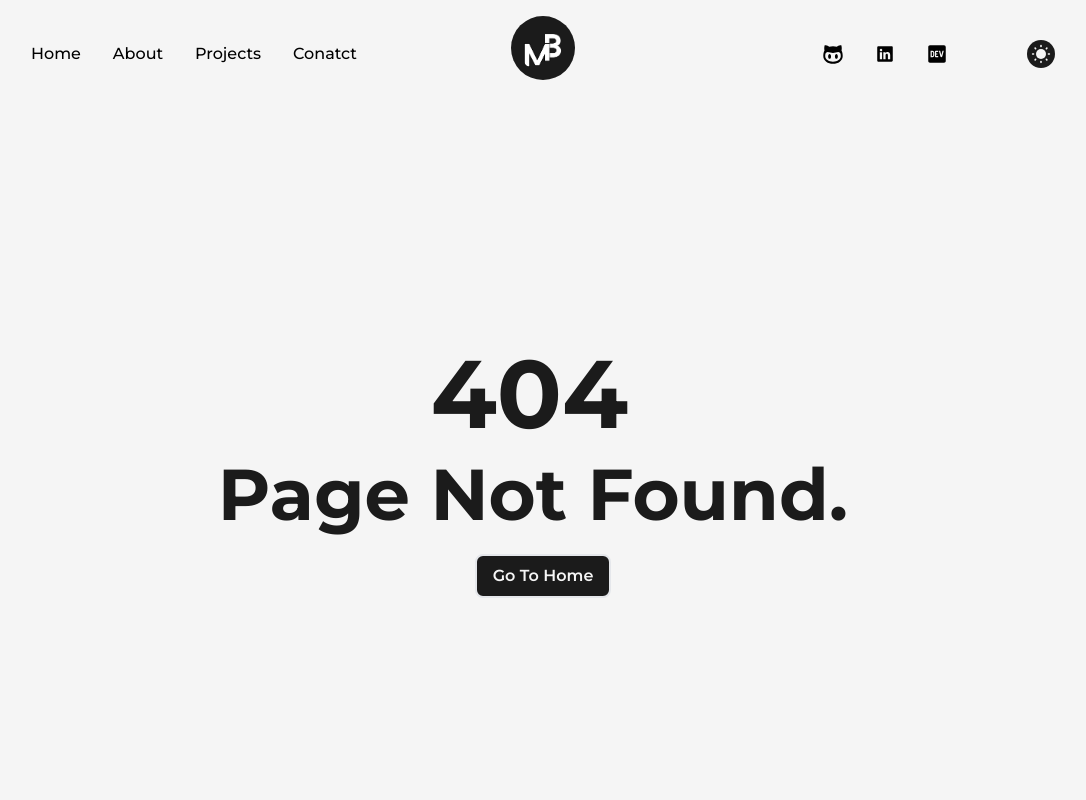
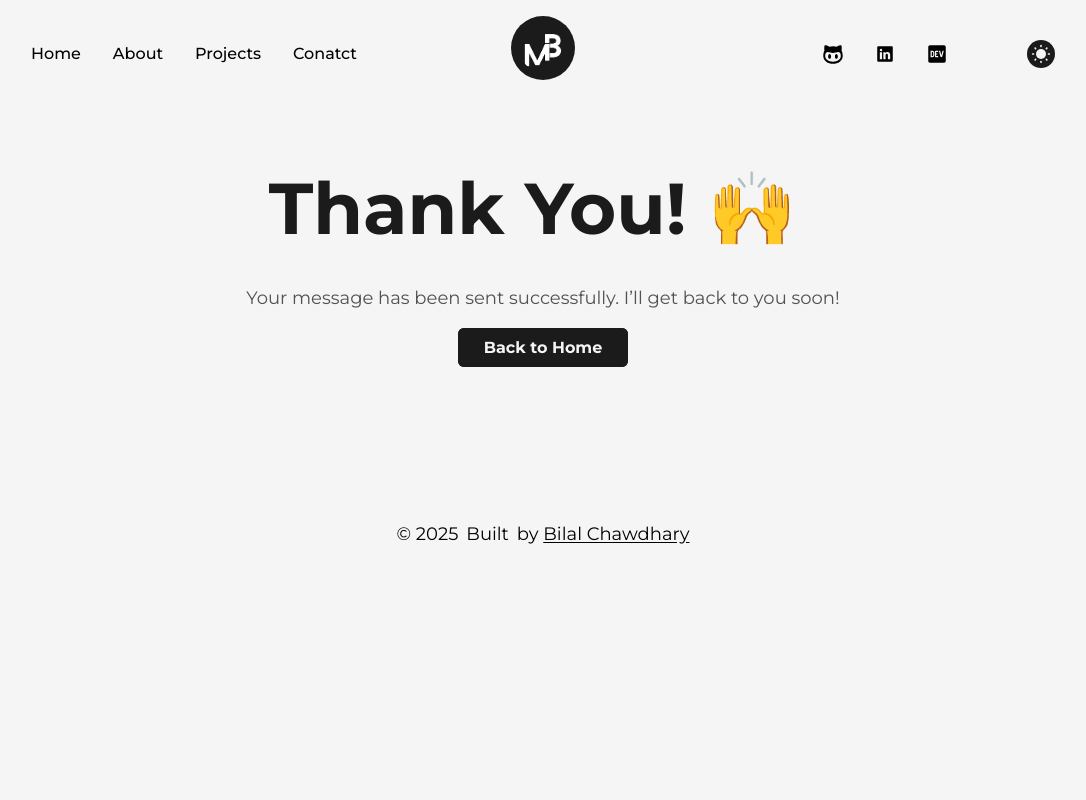
Before and after one commit to bilalchawdhary1/bilal_portfolio, a Next.js app: page /thanks in a window 1280 px wide. Before the commit this address had no page. Shown: the top 800 px of the page, without its empty margins (97-1183 px from the left). Built offline with nearby package versions, Linux system fonts and the light colour scheme.

Commit message:
form fix

```diff
--- a/src/pages/api/sendMail.js
+++ b/src/pages/api/sendMail.js
@@ -12,29 +12,25 @@ export default async function handler(req, res) {
   }
 
   try {
-    // 1️⃣ Configure transporter
     const transporter = nodemailer.createTransport({
       service: "gmail",
       auth: {
-        user: process.env.MY_EMAIL, // e.g. chbilalc627@gmail.com
-        pass: process.env.MY_APP_PASSWORD, // App password from Gmail
+        user: process.env.MY_EMAIL,
+        pass: process.env.EMAIL_PASS,
       },
     });
 
-    // 2️⃣ Email content
-    const mailOptions = {
-      from: email,
+    await transporter.sendMail({
+      from: `"Portfolio Contact" <${process.env.MY_EMAIL}>`,
       to: process.env.MY_EMAIL,
+      replyTo: email,
       subject: `Portfolio Message from ${name}`,
       text: `
         Name: ${name}
         Email: ${email}
         Message: ${message}
       `,
-    };
-
-    // 3️⃣ Send email
-    await transporter.sendMail(mailOptions);
+    });
 
     return res.status(200).json({message: "Email sent successfully!"});
   } catch (error) {
--- a/src/pages/contact.js
+++ b/src/pages/contact.js
@@ -21,26 +21,22 @@ export default function About() {
 
   const handleSubmit = async e => {
     e.preventDefault();
-    const myForm = e.target;
-    const formData = new FormData(myForm);
+
     try {
       const response = await fetch("/api/sendMail", {
         method: "POST",
         headers: {
-          "Content-Type": "application/x-www-form-urlencoded",
+          "Content-Type": "application/json",
         },
-        body: new URLSearchParams(formData).toString(),
+        body: JSON.stringify(formData),
       });
 
       if (response.ok) {
-        // Handle success, e.g., redirect to a thank you page
-        router.push("/thanks");
+        router.push("/thanks"); // success page
       } else {
-        // Handle error
-        console.error("Form submission failed!", response);
+        console.error("Form submission failed!", await response.text());
       }
     } catch (error) {
-      // Handle error
       console.error("An error occurred during form submission:", error);
     }
   };
--- /dev/null
+++ b/src/pages/thanks.js
@@ -0,0 +1,36 @@
+import Head from "next/head";
+import Link from "next/link";
+import Layout from "@/components/Layout";
+import AnimatedText from "@/components/AnimatedText";
+import TransitionEffect from "@/components/TransitionEffect";
+
+export default function Thanks() {
+  return (
+    <>
+      <Head>
+        <title>Thank You | Muhammad Bilal</title>
+        <meta name='description' content='Thank you for reaching out!' />
+      </Head>
+
+      <TransitionEffect />
+
+      <main className='flex w-full flex-col items-center justify-center dark:text-light'>
+        <Layout className='pt-16 text-center'>
+          <AnimatedText
+            text='Thank You! 🙌'
+            className='mb-8 !text-7xl sm:!text-5xl'
+          />
+          <p className='text-lg text-dark/75 dark:text-light/75 mb-6'>
+            Your message has been sent successfully. I’ll get back to you soon!
+          </p>
+          <Link
+            href='/'
+            className='px-6 py-2 font-bold text-light bg-dark border border-2 border-solid border-dark dark:border-light dark:bg-light rounded-md hover:bg-transparent hover:text-dark dark:hover:text-light dark:hover:bg-dark transition-all'
+          >
+            Back to Home
+          </Link>
+        </Layout>
+      </main>
+    </>
+  );
+}
```
Also changed, not shown: 1 other file (tests, documents, lock files or other folders).
